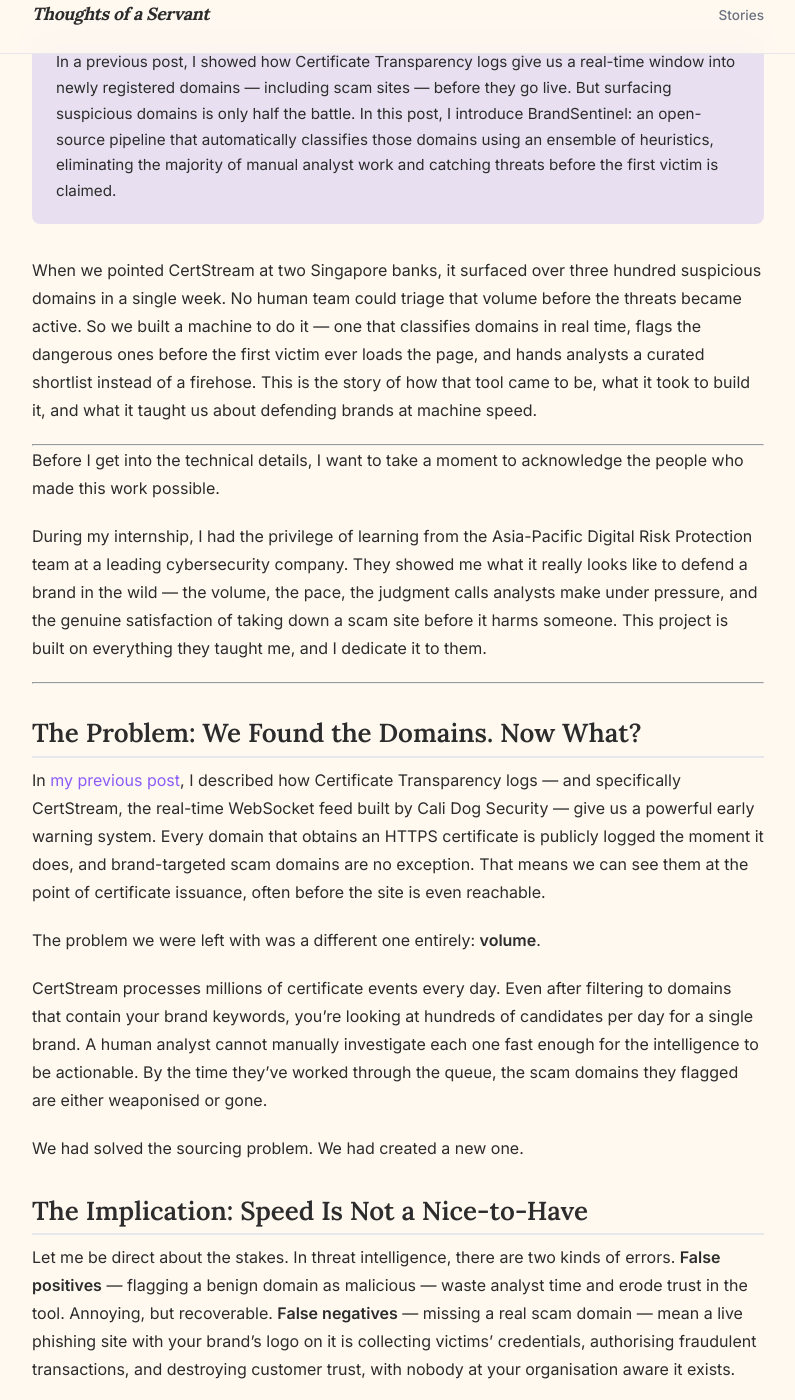
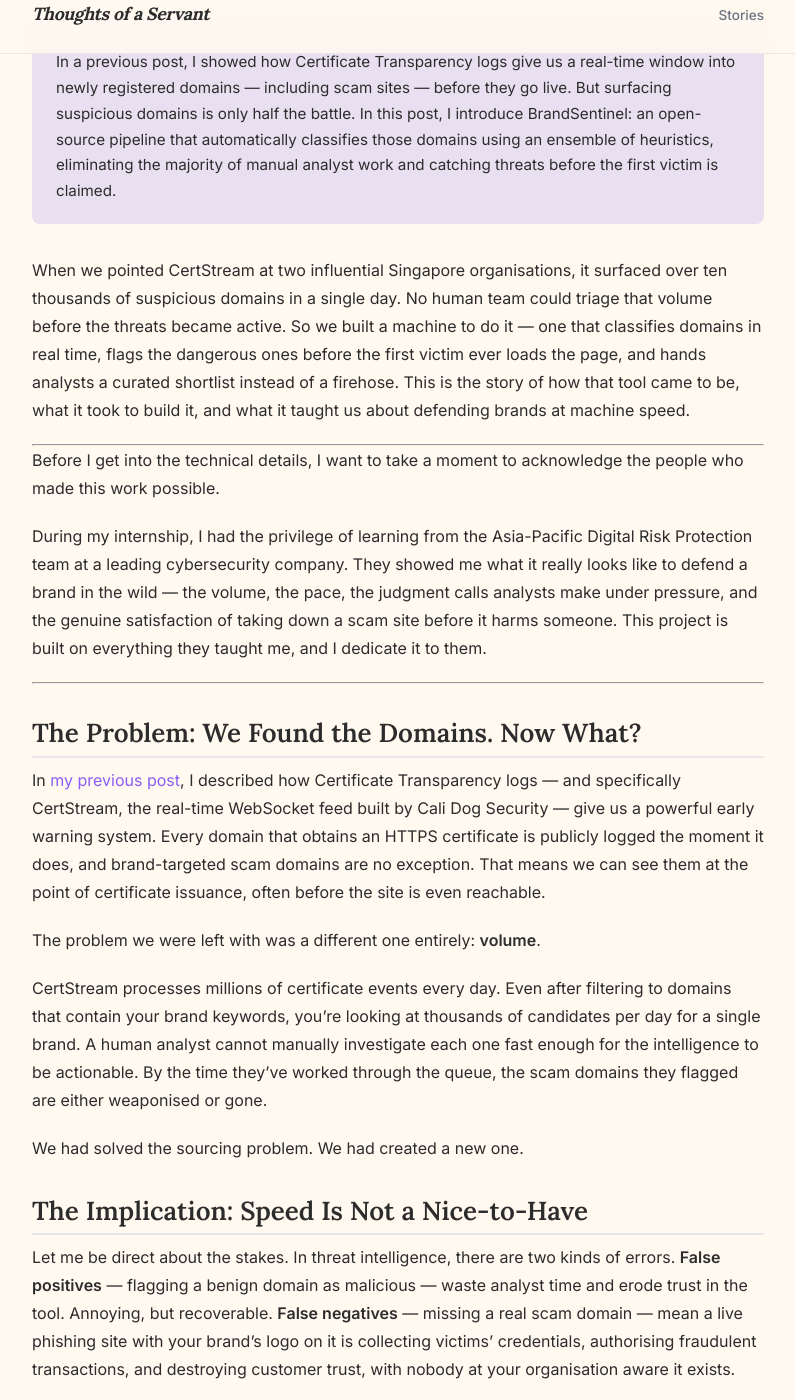
Before and after one commit to choonyongchan/thoughtsofaservant, a Jekyll site: the page built from _posts/2026-03-27-brandsentinel-a-live-feed-of-malicious-domains-before-the-first-victim-is-claimed.md, in a window 1280 px wide and 1400 px high, scrolled down 873 px. Shown: the whole window, without its empty margins (242-1037 px from the left). Built offline with Jekyll 4.4.1, drawn with Linux system fonts in a browser that asks for light colours; some of the changed text lies outside the part shown.

Commit message:
Update BrandSentinel Story

```diff
--- a/_posts/2026-03-27-brandsentinel-a-live-feed-of-malicious-domains-before-the-first-victim-is-claimed.md
+++ b/_posts/2026-03-27-brandsentinel-a-live-feed-of-malicious-domains-before-the-first-victim-is-claimed.md
@@ -8,7 +8,7 @@
 comments: true
 ---
 
-When we pointed CertStream at two Singapore banks, it surfaced over three hundred suspicious domains in a single week. No human team could triage that volume before the threats became active. So we built a machine to do it — one that classifies domains in real time, flags the dangerous ones before the first victim ever loads the page, and hands analysts a curated shortlist instead of a firehose. This is the story of how that tool came to be, what it took to build it, and what it taught us about defending brands at machine speed.
+When we pointed CertStream at two influential Singapore organisations, it surfaced over ten thousands of suspicious domains in a single day. No human team could triage that volume before the threats became active. So we built a machine to do it — one that classifies domains in real time, flags the dangerous ones before the first victim ever loads the page, and hands analysts a curated shortlist instead of a firehose. This is the story of how that tool came to be, what it took to build it, and what it taught us about defending brands at machine speed.
 
 ---
 
@@ -24,7 +24,7 @@
 
 The problem we were left with was a different one entirely: **volume**.
 
-CertStream processes millions of certificate events every day. Even after filtering to domains that contain your brand keywords, you're looking at hundreds of candidates per day for a single brand. A human analyst cannot manually investigate each one fast enough for the intelligence to be actionable. By the time they've worked through the queue, the scam domains they flagged are either weaponised or gone.
+CertStream processes millions of certificate events every day. Even after filtering to domains that contain your brand keywords, you're looking at thousands of candidates per day for a single brand. A human analyst cannot manually investigate each one fast enough for the intelligence to be actionable. By the time they've worked through the queue, the scam domains they flagged are either weaponised or gone.
 
 We had solved the sourcing problem. We had created a new one.
 
@@ -84,7 +84,7 @@
 
 Of every hundred domains flagged by the brand keyword filter, roughly **ninety-five were resolved by those two heuristics alone**. The inactive check cleared out domains that had been registered but not yet deployed — or already retired. The parking check cleared out benign infrastructure that had been registered speculatively by domain investors, not attackers. What remained — the five or so domains that were live, active, and neither parked nor obviously benign — was the set that actually warranted human attention.
 
-In operational terms, my team of DRP analyst colleagues who previously faced up to a thousand manual lookups per day was reduced to reviewing fewer than a handful. The pipeline had not replaced the analyst. It had surely given them back their day for customer engagement.
+In operational terms, this meant a DRP analyst who previously faced a hundred manual lookups per day was reduced to reviewing fewer than ten. The pipeline had not replaced the analyst. It had given them back their day.
 
 ### Discussion
 
```
